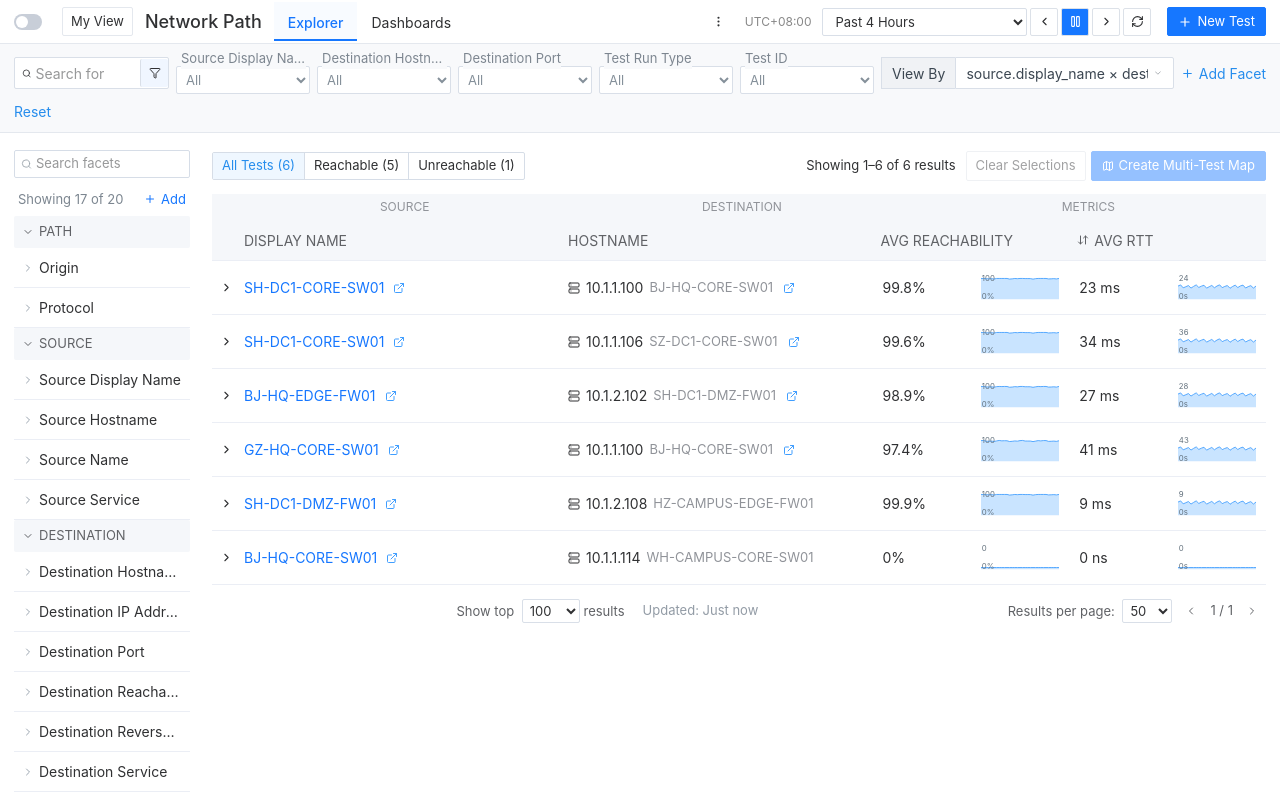
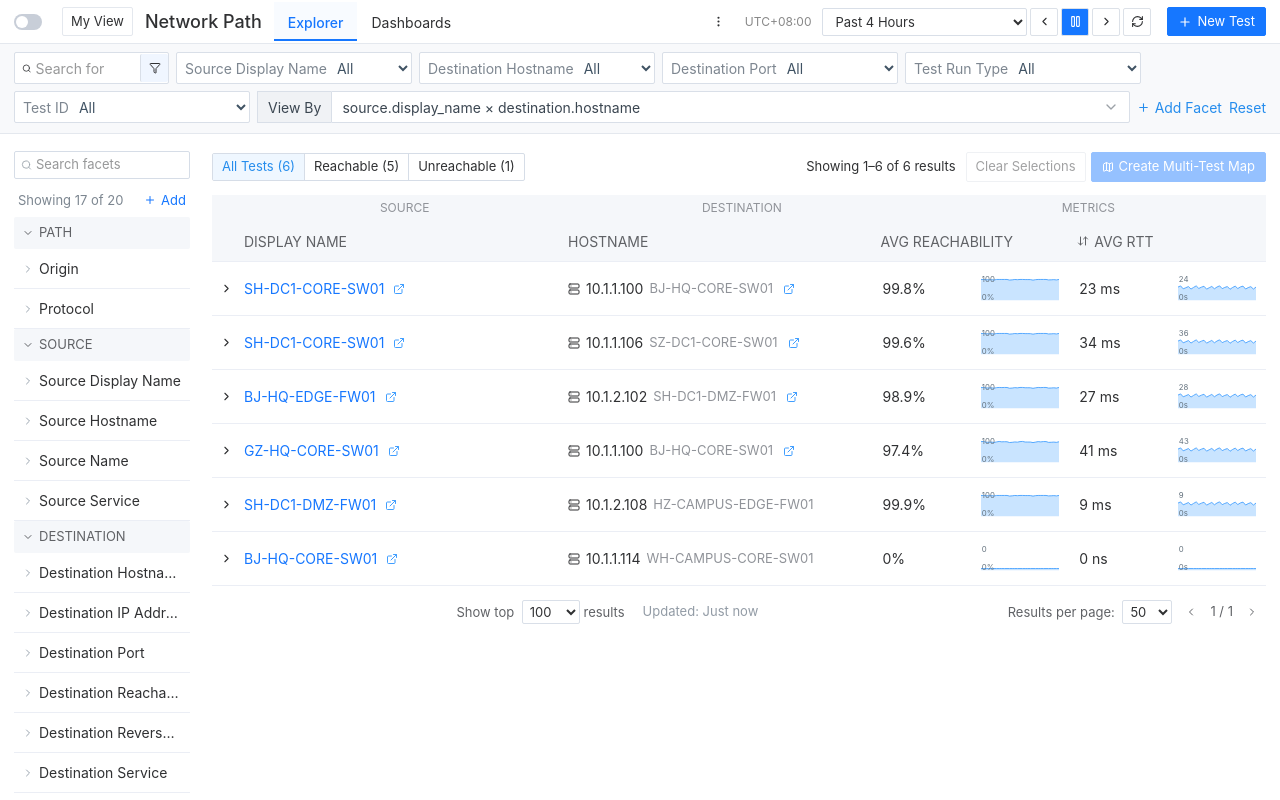
Before and after one commit to sabrina97606/netpath, a Next.js app: page /network-path in a window 1280 px wide. Built offline with nearby package versions, Linux system fonts and the light colour scheme.

Commit message:
Move NetPath filter names inside the filter boxes

```diff
--- a/app/network-path/network-path.css
+++ b/app/network-path/network-path.css
@@ -337,27 +337,37 @@
   background: #f0f6ff;
 }
 .np-filter {
-  position: relative;
-  width: 134px;
-  padding-top: 14px;
-  font-size: 13px;
+  display: flex;
+  align-items: center;
+  width: 236px;
+  height: 32px;
+  padding-left: 8px;
+  border: 1px solid #d9dfe8;
+  border-radius: 2px;
+  background: #fff;
+  font-size: 14px;
+}
+.np-filter:focus-within {
+  border-color: #3b8cff;
 }
 .np-filter > span {
-  position: absolute;
-  top: -3px;
-  left: 5px;
-  background: #f8f9fb;
+  flex: 0 1 auto;
+  max-width: 150px;
   color: #7d8690;
   white-space: nowrap;
-  max-width: 125px;
   overflow: hidden;
   text-overflow: ellipsis;
 }
 .np-filter select {
-  width: 100%;
-  height: 28px;
-  padding: 0 5px;
-  color: #85909a;
+  flex: 1;
+  min-width: 0;
+  height: 30px;
+  padding: 0 4px 0 6px;
+  border: 0;
+  outline: 0;
+  background-color: transparent;
+  color: #405364;
+  font-size: 14px;
 }
 .np-facet-menu {
   width: 240px;
```
